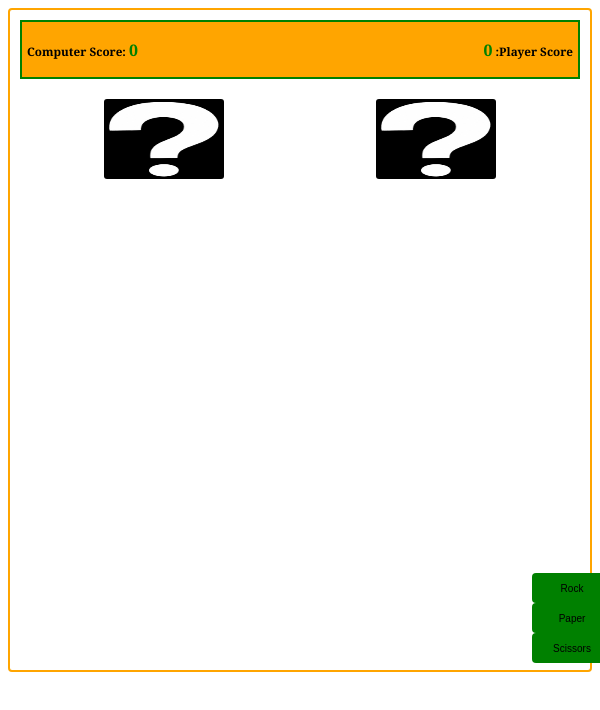
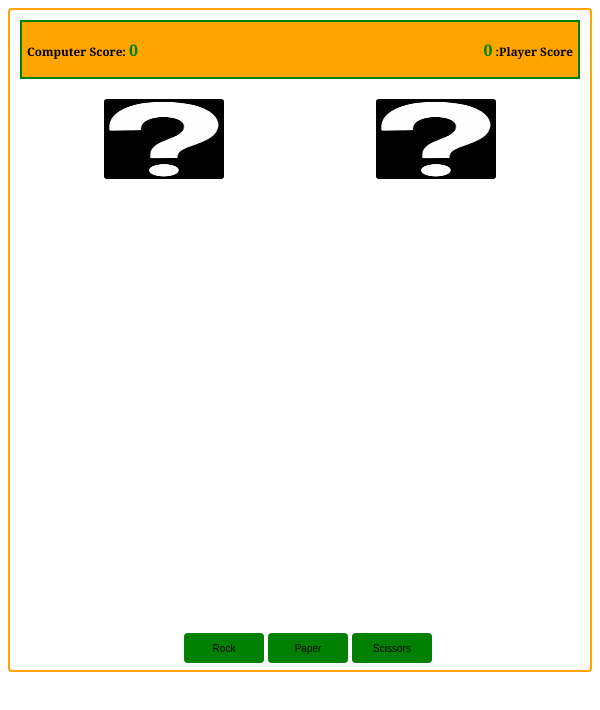
Before and after one commit to solomonbestz/rock-paper-scissors, a plain HTML site: page index.html in a window 600 px wide. Drawn offline with Linux system fonts and the light colour scheme; a web font is replaced by a local one.

Commit message:
redmi screen size

```diff
--- a/main.css
+++ b/main.css
@@ -269,7 +269,7 @@ img{
     .center-button{
         position: absolute;
         bottom: 1%;
-        left: 90%;
+        left: 30%;
     }
     .button{
         background: green;
```
